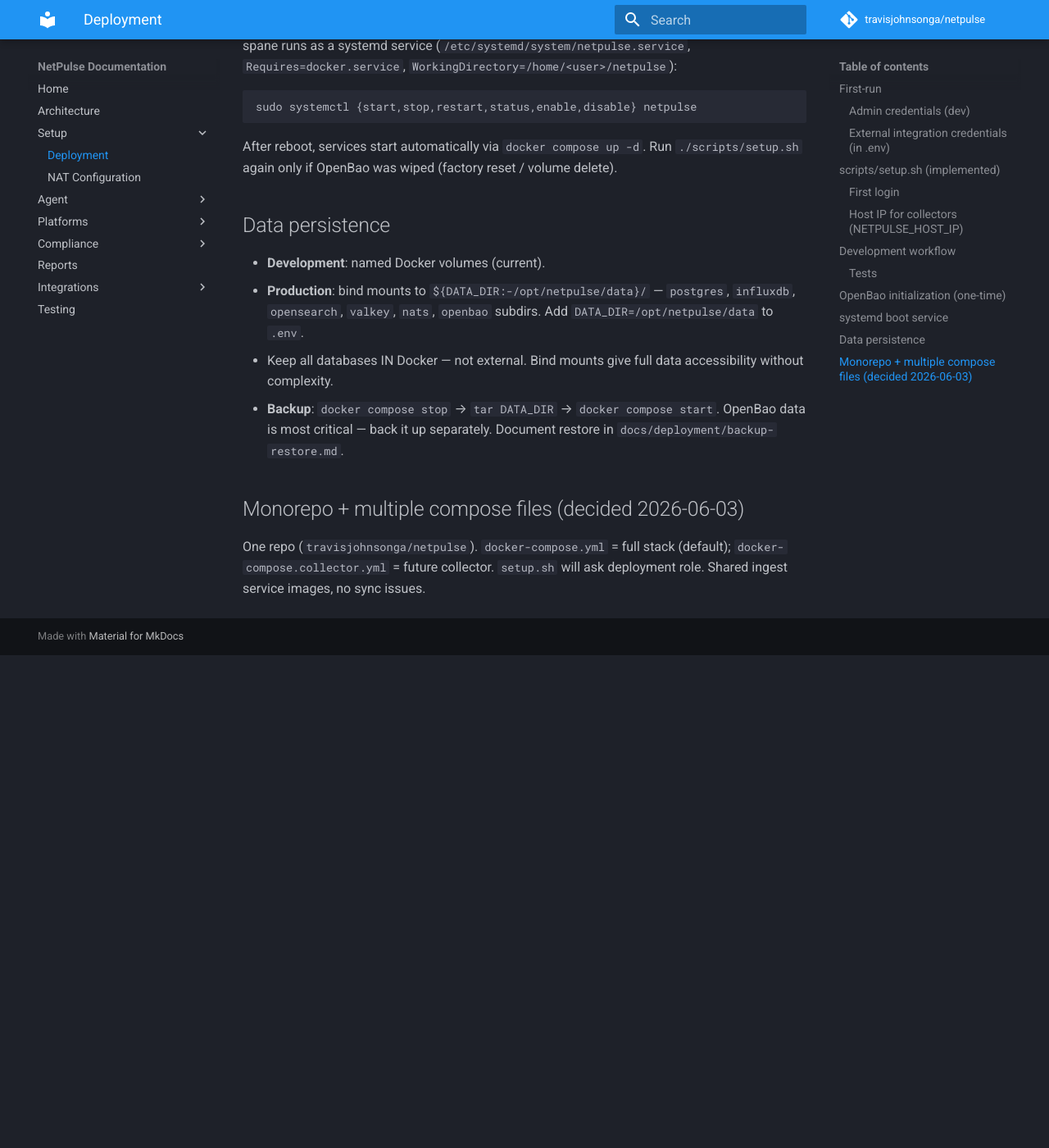
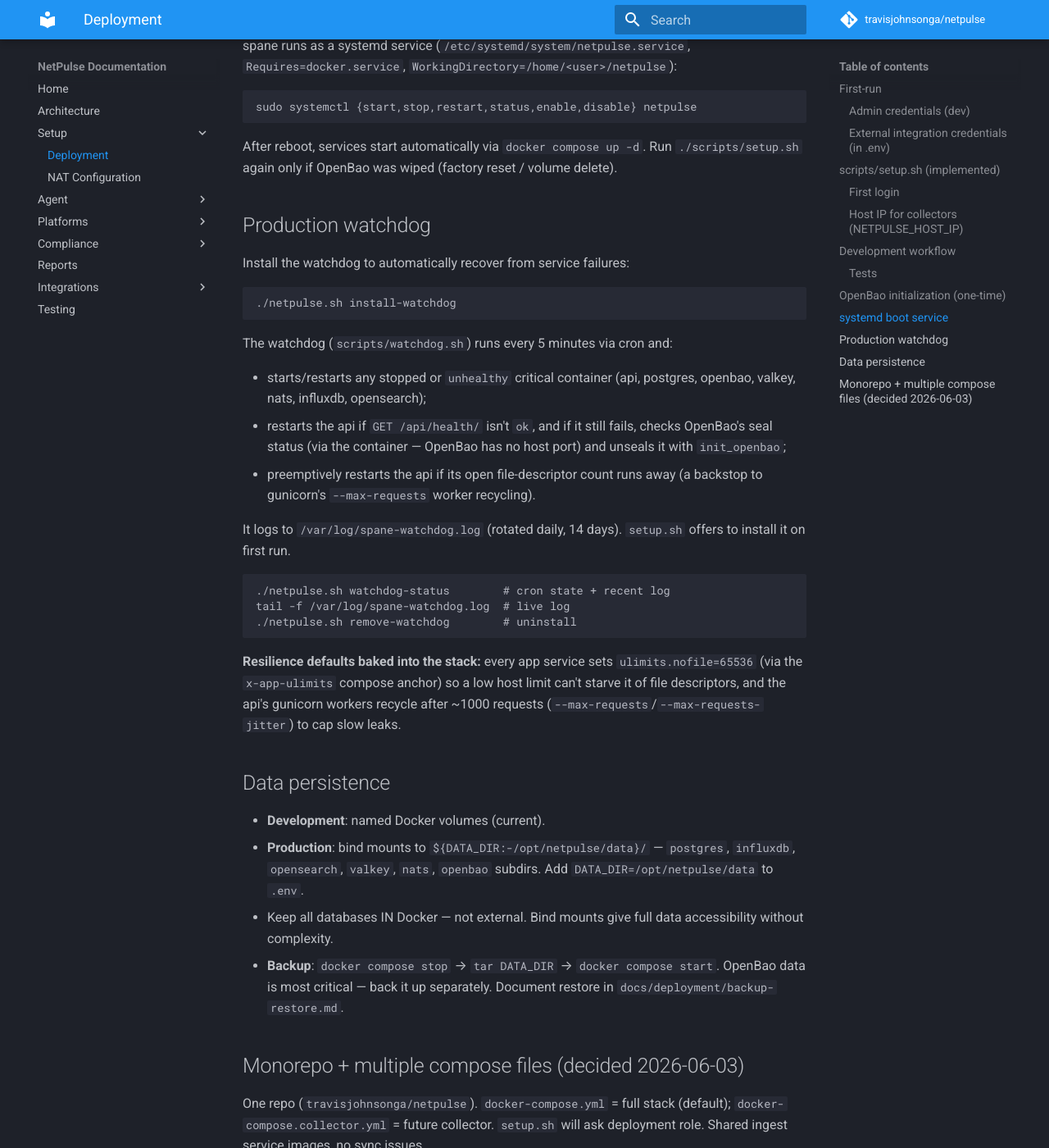
Before and after one commit to travisjohnsonga/netpulse, an MkDocs documentation site: the page built from docs/setup/deployment.md, in a window 1280 px wide and 1400 px high, scrolled down 2339 px. Shown: the whole window at 82% size. Built offline with MkDocs 1.6.1 and Material for MkDocs 9.7.7, drawn with Linux system fonts in a browser that asks for light colours; comment, search, counter and statistics services are not loaded; before the commit the page ends 3138 px from its top, so only the background shows below that.

Commit message:
feat(ops): production health watchdog + fd-limit / gunicorn hardening
Add a self-healing watchdog and stack-wide resilience defaults so a stuck
container, a sealed OpenBao, or a slow descriptor leak recovers without an
operator.

- scripts/watchdog.sh: cron-driven (every 5 min) recovery — starts/restarts
  stopped or unhealthy critical containers, restarts the api when
  /api/health/ isn't ok, and on continued failure checks OpenBao's seal
  status and unseals via init_openbao. Adapted to this stack's real topology:
  OpenBao has no host port (seal status queried through the container, not a
  host curl to :8200) and gunicorn runs inside the api container (fd count read
  in-container, not via host pgrep). Not `set -e` — a watchdog must survive a
  single failed probe rather than abort mid-recovery. Validated live (api=ok).
- netpulse.sh: install-watchdog / remove-watchdog / watchdog-status (cron +
  logrotate, 14-day retention). setup.sh offers it on first run.
- docker-compose.yml: x-app-ulimits anchor sets nofile=65536 on all 17 app
  services (merged with internal-dns where needed) so a low host limit can't
  exhaust descriptors. Replaces the earlier inline ulimits on api/scheduler/
  reachability-monitor.
- gunicorn worker recycling on the api (compose command + Dockerfile CMD):
  --max-requests 1000 / --max-requests-jitter 100 / --keep-alive 2 /
  --worker-tmp-dir /dev/shm. Kept --timeout 120 (NOT the spec's 30s): some
  on-demand report PDFs hit live devices and legitimately run ~1 min, which a
  30s worker timeout would kill.
- docs/setup/deployment.md: Production Watchdog section.

Together with the indexed AgentCertAuthentication lookup (prior commit), this
closes the file-descriptor-exhaustion failure mode end to end.

Co-Authored-By: Claude Opus 4.8 (1M context) <noreply@anthropic.com>

````diff
--- a/docs/setup/deployment.md
+++ b/docs/setup/deployment.md
@@ -104,6 +104,39 @@ sudo systemctl {start,stop,restart,status,enable,disable} netpulse
 After reboot, services start automatically via `docker compose up -d`. Run
 `./scripts/setup.sh` again only if OpenBao was wiped (factory reset / volume delete).
 
+## Production watchdog
+
+Install the watchdog to automatically recover from service failures:
+
+```bash
+./netpulse.sh install-watchdog
+```
+
+The watchdog (`scripts/watchdog.sh`) runs every 5 minutes via cron and:
+
+- starts/restarts any stopped or `unhealthy` critical container
+  (api, postgres, openbao, valkey, nats, influxdb, opensearch);
+- restarts the api if `GET /api/health/` isn't `ok`, and if it still fails,
+  checks OpenBao's seal status (via the container — OpenBao has no host port)
+  and unseals it with `init_openbao`;
+- preemptively restarts the api if its open file-descriptor count runs away
+  (a backstop to gunicorn's `--max-requests` worker recycling).
+
+It logs to `/var/log/spane-watchdog.log` (rotated daily, 14 days). `setup.sh`
+offers to install it on first run.
+
+```bash
+./netpulse.sh watchdog-status        # cron state + recent log
+tail -f /var/log/spane-watchdog.log  # live log
+./netpulse.sh remove-watchdog        # uninstall
+```
+
+**Resilience defaults baked into the stack:** every app service sets
+`ulimits.nofile=65536` (via the `x-app-ulimits` compose anchor) so a low host
+limit can't starve it of file descriptors, and the api's gunicorn workers
+recycle after ~1000 requests (`--max-requests`/`--max-requests-jitter`) to cap
+slow leaks.
+
 ## Data persistence
 
 - **Development**: named Docker volumes (current).
````
Also changed, not shown: docker-compose.yml (+35 -28 lines), 4 other files.
